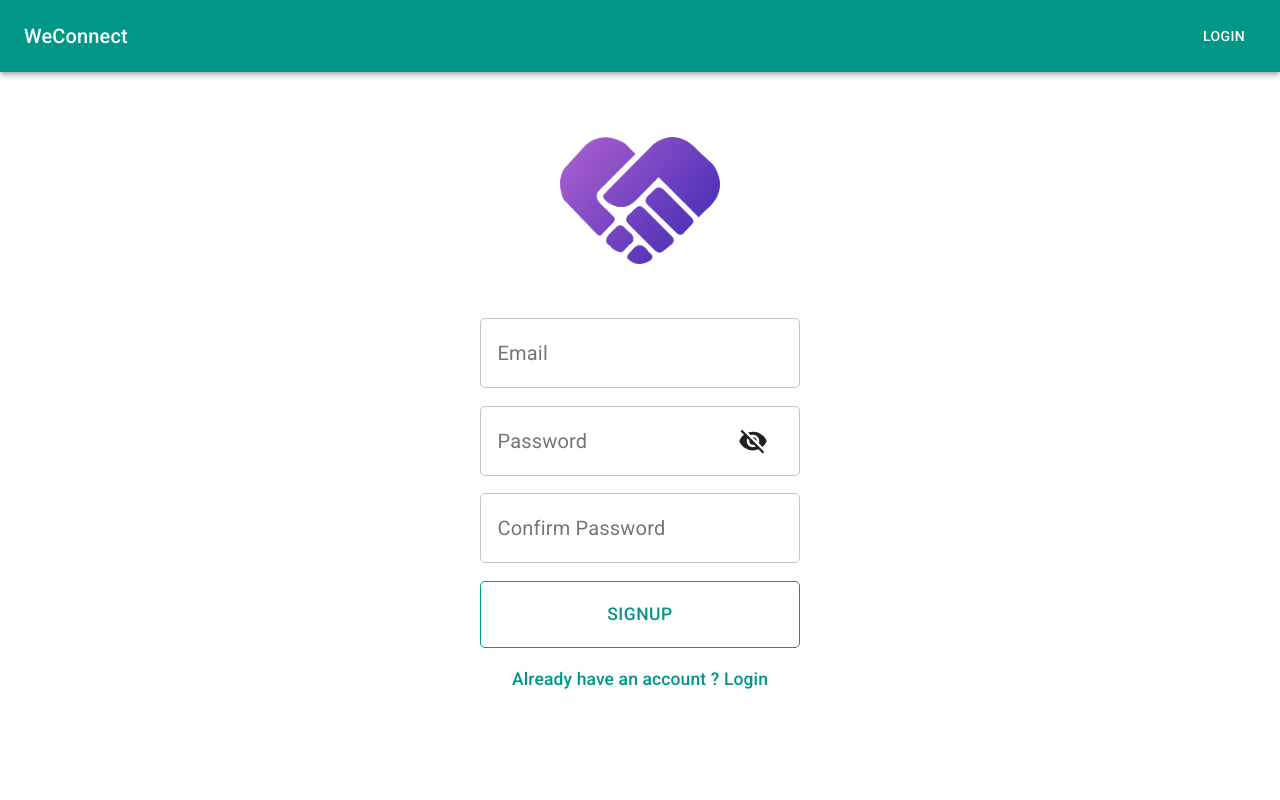
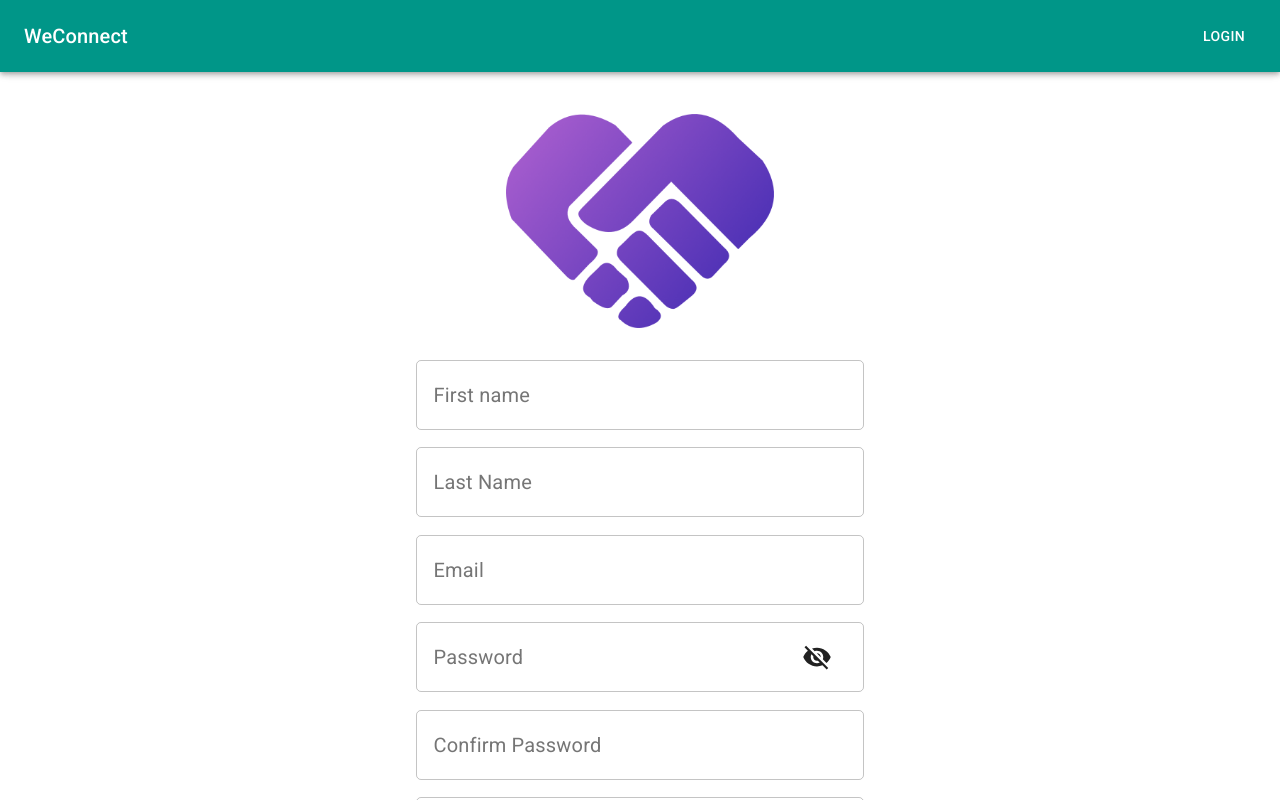
Before and after one commit to pesto-students/batch-12-WeConnect, a React (Create React App) app in the folder client/: page /login in a window 1280 px wide. Both pictures are taken after a click on the link "New User ? Sign Up". Shown: the top 800 px of the page. Built offline with nearby package versions, Linux system fonts and the light colour scheme; no server answers.

Commit message:
Integrate SignUp with APIs

```diff
--- a/client/src/apis/auth.js
+++ b/client/src/apis/auth.js
@@ -1,5 +1,5 @@
 import axios from 'axios';
-import apiUrl from '../constants';
+import {apiUrl} from '../constants';
 
 const auth_urls = {
   LOGIN_URL: `${apiUrl}/api/users/login`,
--- a/client/src/apis/getRooms.js
+++ b/client/src/apis/getRooms.js
@@ -1,5 +1,5 @@
 import axios from 'axios';
-import baseUrl from '../constants';
+import {baseUrl} from '../constants';
 
 const LoadData = async (location) => {
   const response = await axios.get(`${baseUrl}/api${location}`);
--- a/client/src/apis/getWorkSpace.js
+++ b/client/src/apis/getWorkSpace.js
@@ -1,8 +1,8 @@
 import axios from 'axios';
-import BASE_URL from '../constants';
+import {baseUrl} from '../constants';
 
 const LoadData = async (query) => {
-  const response = await axios.get(BASE_URL + '/api/workspace/' + query);
+  const response = await axios.get(baseUrl + '/api/workspace/' + query);
   if (response.status < 300) {
     const { data } = response;
     return data;
--- /dev/null
+++ b/client/src/apis/signup.js
@@ -0,0 +1,29 @@
+import axios from 'axios';
+import { apiUrl } from '../constants';
+
+const urls = {
+  SIGNUP_URL: `${apiUrl}/api/users/register`,
+}
+
+const registerUser = (userData, notify) =>  {
+  const request = axios.post(urls.SIGNUP_URL, userData);
+  const response = request.then((response) => response);
+  if (response.status === 200) {
+    notify({
+      display:true,
+      severity:'success',
+      text:'Your signup was successful.'
+    });
+  }
+  else if (response.status === 400) {
+    notify({
+        display:true,
+        severity:'error',
+        text:'Your data is invalid.Please verify the data'
+    });
+  }
+};
+
+export {
+  registerUser
+};
--- a/client/src/components/app/App.js
+++ b/client/src/components/app/App.js
@@ -4,8 +4,6 @@ import { Navbar } from '../Navbar/Navbar';
 import { BrowserRouter as Router, Switch, Route } from 'react-router-dom';
 import RoomList from '../../views/RoomList';
 import style from './App.module.css';
-import dotenv from 'dotenv';
-dotenv.config();
 
 const App = () => {
   const websiteTitle = 'WeConnect';
--- a/client/src/constants/index.js
+++ b/client/src/constants/index.js
@@ -1,3 +1,7 @@
-const serverUrl = process.env.REACT_APP_SERVER_URL;
+const baseUrl = process.env.REACT_APP_SERVER_URL;
+const apiUrl = process.env.REACT_APP_API_URL
 
-export default serverUrl;
+export {
+  baseUrl,
+  apiUrl
+};
--- a/client/src/index.js
+++ b/client/src/index.js
@@ -9,6 +9,7 @@ import theme from './components/Theme/theme';
 import { axiosHOC } from './apis/axios_hoc';
 import AuthContext from './store/authContext';
 import { updateUserAuthStatus } from './apis/auth';
+
 dotenv.config();
 
 const AppHOC = axiosHOC(App);
@@ -32,13 +33,12 @@ const AppWrapper = () => {
         newState = false;
         break;
       case null:
-        updateUserAuthStatus();
+        newState = updateUserAuthStatus();
         break;
       default:
         newState = false;
     }
     if (userAuthStatus !== newState) {
-      console.log(`Updating Status from ${userAuthStatus} to ${newState}`);
       setUserAuthStatus(newState);
     }
 
--- a/client/src/views/Login/Login.js
+++ b/client/src/views/Login/Login.js
@@ -1,4 +1,4 @@
-import React, { useState, useContext } from 'react';
+import React, { useState, useContext, useEffect } from 'react';
 import { useForm } from 'react-hook-form';
 import {Redirect} from 'react-router-dom';
 import {
@@ -13,6 +13,7 @@ import { withStyles } from '@material-ui/core/styles';
 import { Button } from '../../components/Generic';
 import { Visibility, VisibilityOff } from '../../components/icons';
 import { authenticateUser } from '../../apis/auth';
+import { registerUser } from '../../apis/signup';
 import style from './Login.module.css';
 import AuthContext from '../../store/authContext';
 
@@ -74,6 +75,10 @@ const LoginView = (props) => {
       });
     }
   }
+
+  useEffect(() => {
+    window.scrollTo(0, 0);
+  }, []);
 
 
   return (
@@ -148,11 +153,28 @@ const SignUpView = (props) => {
   const { register, handleSubmit, watch, triggerValidation, errors } = useForm({
     mode: 'onChange',
   });
+  const userRoleOptions = [
+    { label: 'Customer', value: '1' },
+    { label: 'Owner', value: '2' },
+  ];
   const watchPassword = watch('password', '');
   const handleClickShowPassword = () => {
     setShowPassword((currentValue) => !currentValue);
   };
-  const onSubmit = (data) => {};
+
+  const onSubmit = (data) => {
+    try{
+      registerUser(data, notify);
+      window.location.href="/";
+    }
+    catch(error) {
+      notify({
+        display:true,
+        severity:'error',
+        text:'Some error occured. Please retry again'
+      });
+    }
+  }
 
   return (
     <React.Fragment>
@@ -161,6 +183,26 @@ const SignUpView = (props) => {
         {...extraProps}
         className={style.form}
       >
+        <StyledTextField
+          name="firstName"
+          label="First name"
+          variant="outlined"
+          placeholder="First name"
+          fullWidth
+          inputRef={register({
+            required: 'First name is required',
+          })}
+          error={Boolean(errors.firstName)}
+          helperText={errors.firstName && errors.firstName.message}
+        />
+        <StyledTextField
+          name="lastName"
+          label="Last Name"
+          variant="outlined"
+          placeholder="Last name"
+          fullWidth
+          inputRef={register({})}
+        />
         <StyledTextField
           name="email"
           label="Email"
@@ -222,15 +264,50 @@ const SignUpView = (props) => {
           error={Boolean(errors.confirmPassword)}
           helperText={errors.confirmPassword && errors.confirmPassword.message}
         />
+        <StyledTextField
+          name="phone"
+          label="Contact Number"
+          variant="outlined"
+          placeholder="Enter contact number"
+          fullWidth
+          type="tel"
+          inputRef={register({
+            required: 'Contact number is missing',
+          })}
+        ></StyledTextField>
+
+        <StyledTextField
+          name="role"
+          label="Role"
+          select
+          variant="outlined"
+          placeholder="Select your role"
+          fullWidth
+          inputRef={register({
+            required: 'Select a role from existing ones.',
+          })}
+          SelectProps={{
+            native: true,
+          }}
+          error={Boolean(errors.userRole)}
+          helperText={errors.userRole && errors.userRole.message}
+        >
+          {userRoleOptions.map((option) => (
+            <option key={option.value} value={option.value}>
+              {option.label}
+            </option>
+          ))}
+        </StyledTextField>
         <StyledButton type="submit" fullWidth>
           <Typography variant="button">Signup</Typography>
         </StyledButton>
       </form>
       <HyperLink onClick={toggleView}>
         <Typography variant="subtitle2" align="center">
-          Already have an account ? Login
+          Already have an account ?
         </Typography>
       </HyperLink>
+      <div className={style.spacer} />
     </React.Fragment>
   );
 };
@@ -249,6 +326,8 @@ const Login = (props) => {
   if (userAuthStatus) {
     return <Redirect to="/" />;
   }
+
+
   return (
     <section className={style.rootContainer}>
       <Snackbar
--- a/client/src/views/Login/Login.module.css
+++ b/client/src/views/Login/Login.module.css
@@ -1,13 +1,22 @@
+::-webkit-scrollbar {
+  width: 0px; /* Remove scrollbar space */
+  background: transparent; /* Optional: just make scrollbar invisible */
+}
+
 .rootContainer {
   width: 70%;
   margin: 0 auto;
-  padding-top: 10vh;
   display: grid;
   grid-template-columns: 1fr;
-  grid-template-rows: 1fr 2fr auto;
+  grid-template-rows: auto;
   grid-template-areas:
     'logo'
     'form';
+}
+
+.spacer {
+  width: 100%;
+  padding-bottom: 3vh;
 }
 
 .logoWrapper {
@@ -20,29 +29,34 @@
   grid-area: logo;
   margin-left: auto;
   margin-right: auto;
-  max-width: 50%;
+  max-width: 70%;
   height: auto;
+  min-width: 200px;
 }
 
 .mainView {
   grid-area: form;
 }
 
+.container {
+  display: flex;
+  justify-content: space-evenly;
+  flex-direction: column;
+}
+
 .mainView > *,
-.mainView > a > * {
+.mainView > a > *,
+.form > *,
+.container > * {
   margin: 0.5em 0;
 }
 
-.form > * {
-  margin: 0.5em 0;
-}
+@media only screen and (min-width: 512px) {
+  .rootContainer {
+    width: 50%;
+    padding-top: 2em;
+  }
 
-.thirdpartyLogin {
-  display: flex;
-  justify-content: space-evenly;
-}
-
-@media only screen and (min-width: 512px) {
   .logo {
     max-width: 40%;
     padding: 1em;
@@ -51,12 +65,12 @@
 
 @media only screen and (min-width: 1024px) {
   .rootContainer {
-    width: 50%;
+    width: 70%;
     padding-top: 2em;
   }
 
   .logo {
-    max-width: 25%;
+    width: 30%;
     padding: 1em;
   }
 
```
